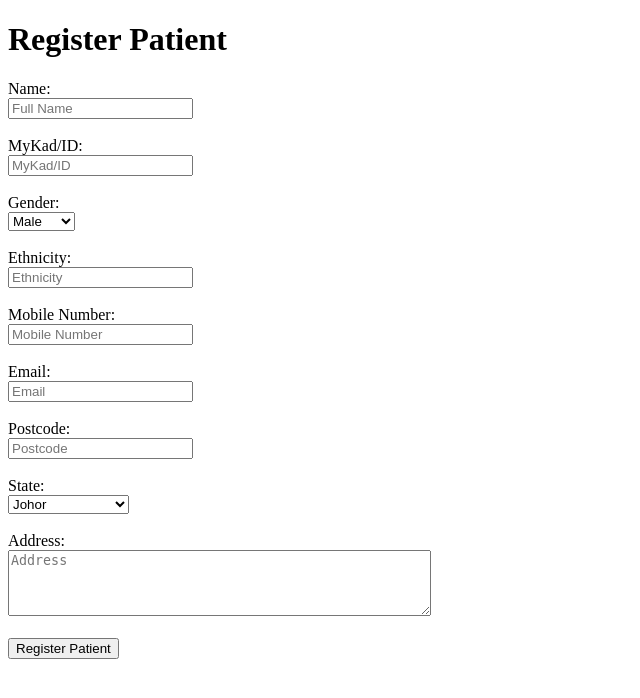
After one commit to seinemichael223/safana-bekam-api, a Flask app: page /register-patient in a window 1280 px wide. The commit adds this page. Shown: the top 698 px of the page, without its empty margins (0-640 px from the left). Run offline with Flask 3, Linux system fonts and the light colour scheme.

```diff
--- a/routes.py
+++ b/routes.py
@@ -2,7 +2,7 @@ from flask import render_template, request, redirect, url_for, jsonify, Response
 from flask_login import login_user, logout_user, current_user, login_required
 import json, os
 
-from models import User
+from models import User, Patient
 
 
 def get_domain_url():
@@ -140,5 +140,41 @@ def register_routes(app, db, bcrypt):
         except Exception as e:
             return f"An error occurred: {str(e)}", 500
 
+    @app.route("/register-patient", methods=["GET", "POST"])
+    def register_patient():
+        if request.method == "GET":
+            return render_template("patient.html")
+        elif request.method == "POST":
+            # Extract form data
+            name = request.form.get("name")
+            mykad = request.form.get("mykad")
+            gender = request.form.get("gender")
+            ethnicity = request.form.get("ethnicity")
+            p_mobile_no = request.form.get("p_mobile_no")
+            p_email = request.form.get("p_email")
+            postcode = request.form.get("postcode")
+            state = request.form.get("state")
+            address = request.form.get("address")
+
+            # Create a new Patient object
+            patient = Patient(
+                name=name,
+                mykad=mykad,
+                gender=gender,
+                ethnicity=ethnicity,
+                p_mobile_no=p_mobile_no,
+                p_email=p_email,
+                postcode=postcode,
+                state=state,
+                address=address,
+            )
+
+            # Save the patient to the database
+            db.session.add(patient)
+            db.session.commit()
+
+            return redirect(url_for("index"))
+
+
 
 # Testing LazyGit~
--- a/templates/index.html
+++ b/templates/index.html
@@ -17,5 +17,6 @@
 <a href="{{ url_for('login') }}">Login</a>
 <a href="{{ url_for('logout') }}">Logout</a>
 <a href="{{ url_for('secret') }}">Secret</a>
+<a href="{{ url_for('register_patient') }}">Register Patient</a>
 
 {% endblock %}
--- /dev/null
+++ b/templates/patient.html
@@ -0,0 +1,57 @@
+{% extends "base.html" %}
+{% block title %}Register Patient{% endblock %}
+
+{% block content %}
+<h1>Register Patient</h1>
+<form action="{{ url_for('register_patient') }}" method="POST">
+    <label for="name">Name:</label><br>
+    <input type="text" id="name" name="name" placeholder="Full Name" required><br><br>
+
+    <label for="mykad">MyKad/ID:</label><br>
+    <input type="text" id="mykad" name="mykad" placeholder="MyKad/ID" required><br><br>
+
+    <label for="gender">Gender:</label><br>
+    <select id="gender" name="gender" required>
+        <option value="Male">Male</option>
+        <option value="Female">Female</option>
+        <option value="Other">Other</option>
+    </select><br><br>
+
+    <label for="ethnicity">Ethnicity:</label><br>
+    <input type="text" id="ethnicity" name="ethnicity" placeholder="Ethnicity" required><br><br>
+
+    <label for="p_mobile_no">Mobile Number:</label><br>
+    <input type="text" id="p_mobile_no" name="p_mobile_no" placeholder="Mobile Number" required><br><br>
+
+    <label for="p_email">Email:</label><br>
+    <input type="email" id="p_email" name="p_email" placeholder="Email" required><br><br>
+
+    <label for="postcode">Postcode:</label><br>
+    <input type="text" id="postcode" name="postcode" placeholder="Postcode" required><br><br>
+
+    <label for="state">State:</label><br>
+    <select id="state" name="state" required>
+        <option value="Johor">Johor</option>
+        <option value="Kedah">Kedah</option>
+        <option value="Kelantan">Kelantan</option>
+        <option value="Malacca">Malacca</option>
+        <option value="Negeri Sembilan">Negeri Sembilan</option>
+        <option value="Pahang">Pahang</option>
+        <option value="Penang">Penang</option>
+        <option value="Perak">Perak</option>
+        <option value="Perlis">Perlis</option>
+        <option value="Sabah">Sabah</option>
+        <option value="Sarawak">Sarawak</option>
+        <option value="Selangor">Selangor</option>
+        <option value="Terengganu">Terengganu</option>
+        <option value="Kuala Lumpur">Kuala Lumpur</option>
+        <option value="Labuan">Labuan</option>
+        <option value="Putrajaya">Putrajaya</option>
+    </select><br><br>
+
+    <label for="address">Address:</label><br>
+    <textarea id="address" name="address" placeholder="Address" rows="4" cols="50" required></textarea><br><br>
+
+    <input type="submit" value="Register Patient">
+</form>
+{% endblock %}
```
Also changed, not shown: models.py (+13 -2 lines), 1 other file.
